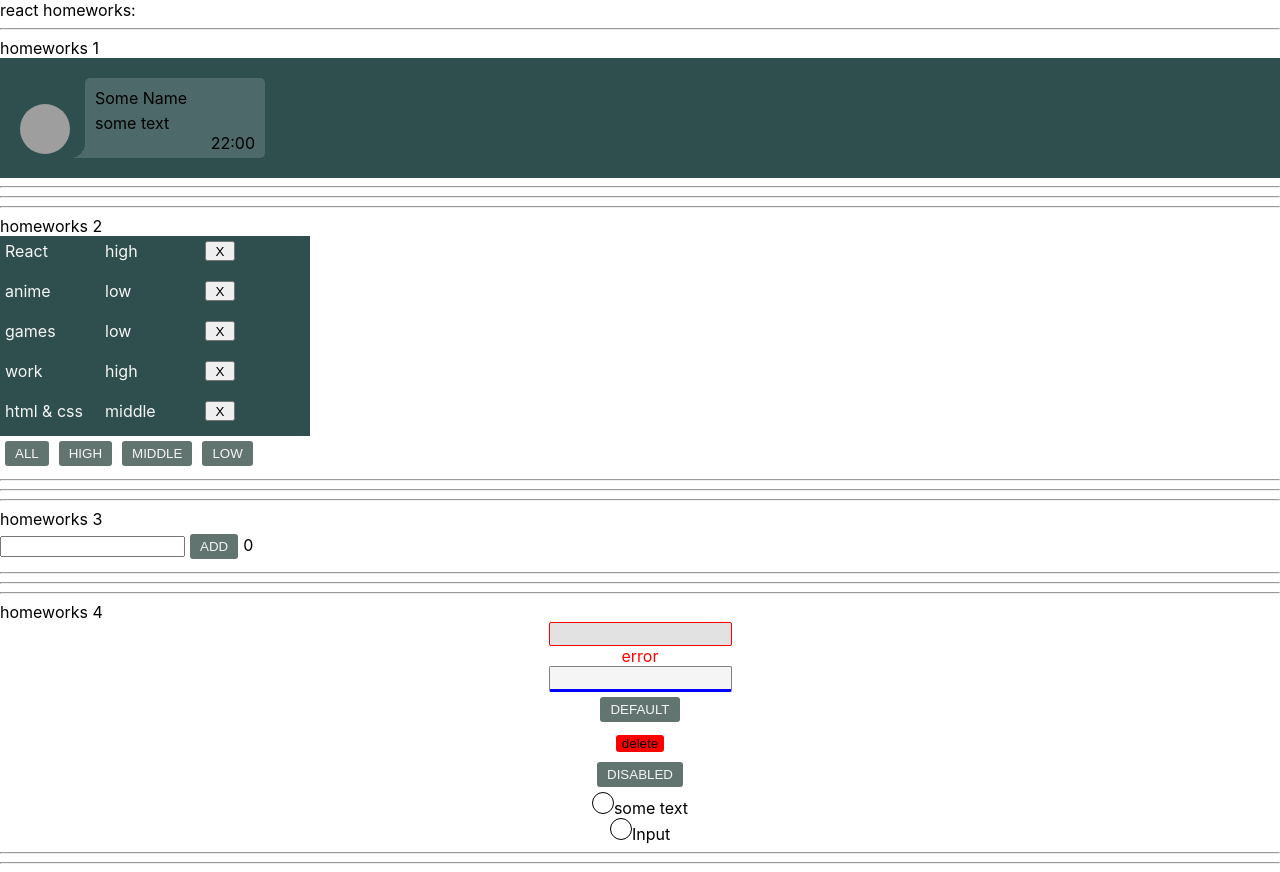
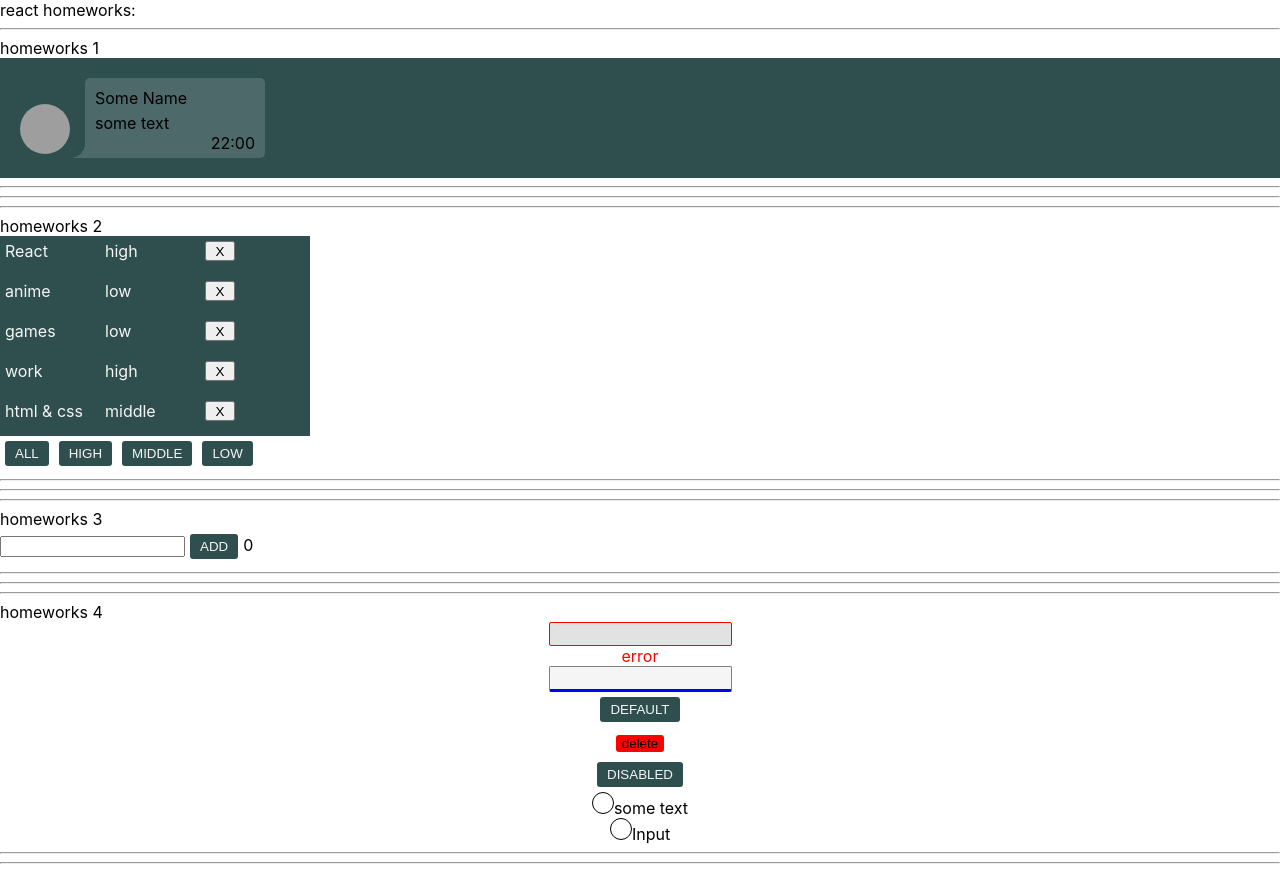
Before and after one commit to fabskrejt/zadachiIgnat, a React (Create React App) app: page / in a window 1280 px wide. Built offline with nearby package versions, Linux system fonts and the light colour scheme; grey boxes are pictures that could not be loaded.

Commit message:
refactored CSS for SuperButton component, changed colors

```diff
--- a/src/p2-homeworks/h4/common/c2-SuperButton/SuperButton.module.css
+++ b/src/p2-homeworks/h4/common/c2-SuperButton/SuperButton.module.css
@@ -3,7 +3,7 @@
     display: inline-block;
 }
 .default {
-    background: rgba(32, 57, 52, 0.7);
+    background: darkslategray;
     color: whitesmoke;
     border-radius: 3px;
     border: none;
@@ -14,7 +14,7 @@
     /*background: rgba(32, 57, 52, 0.9);*/
     box-shadow: 0 0 0 2px rgba(54, 229, 229, 0.7);
     transition: 0.1s;
-    background: conic-gradient(rgba(32, 57, 52, 0.9), rgba(32, 57, 52, 0.1));
+    background: conic-gradient(rgba(32, 57, 52, 0.9), rgba(32, 57, 52, 0.5));
     color: black;
 
 }
```
